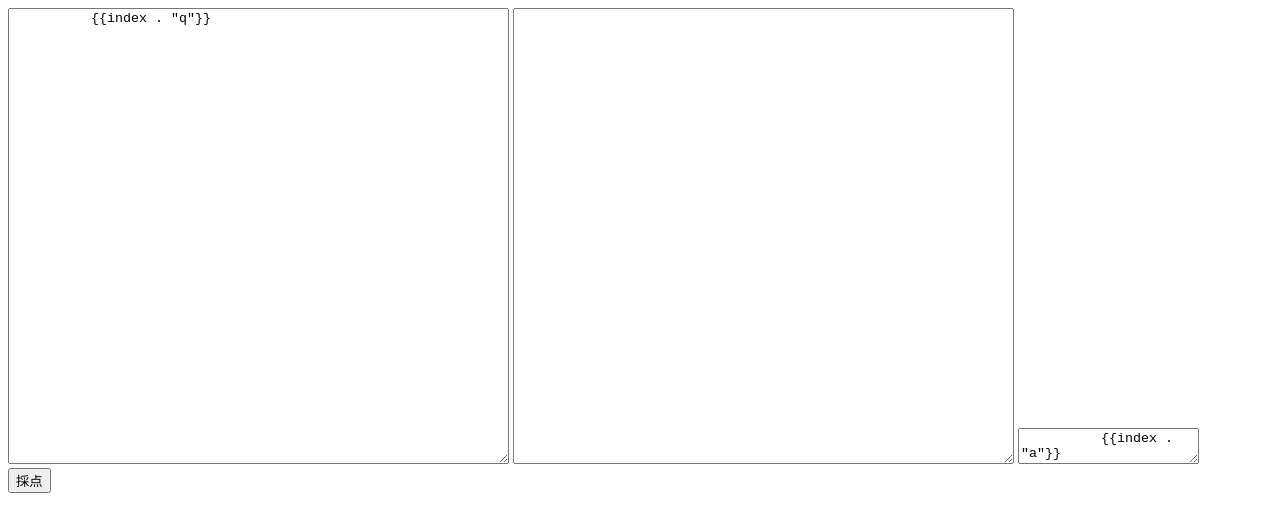
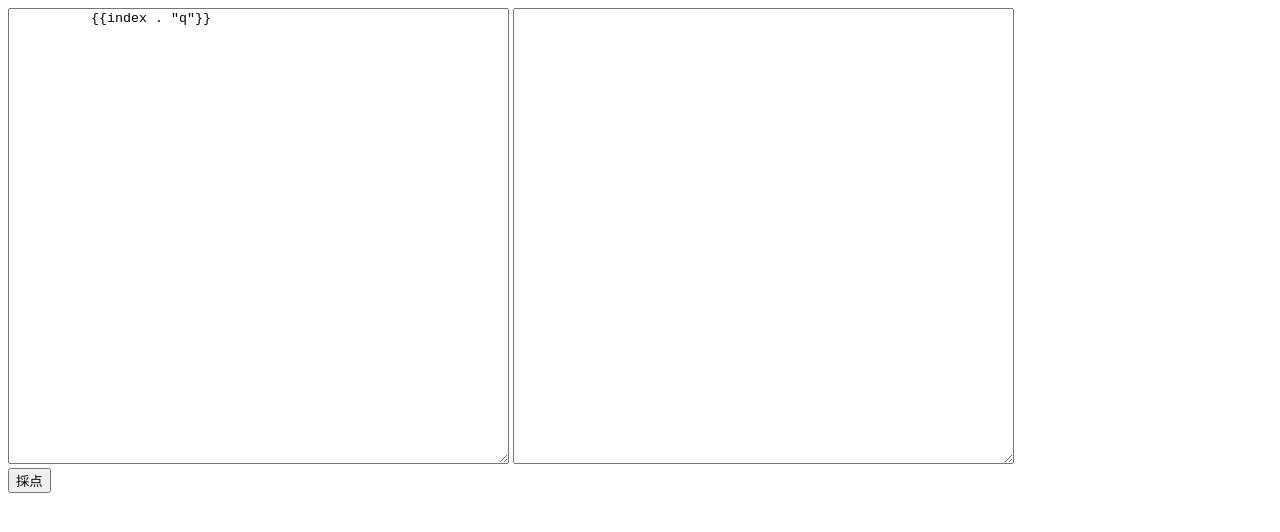
Before and after one commit to dioh0922/codingtest_generate, a plain HTML site: page template/generate.html in a window 1280 px wide. Drawn offline with Linux system fonts and the light colour scheme.

Commit message:
動作確認削除

```diff
--- a/template/generate.html
+++ b/template/generate.html
@@ -13,9 +13,6 @@
           {{index . "q"}}
         </textarea>
         <textarea name="input" id="" cols="60" rows="30" ></textarea>
-        <textarea name="" id="">
-          {{index . "a"}}
-        </textarea>
         <input type="hidden" name="answer" value="{{index . "a"}}">
         <div class="row">
           <button type="submit">採点</button>
```
